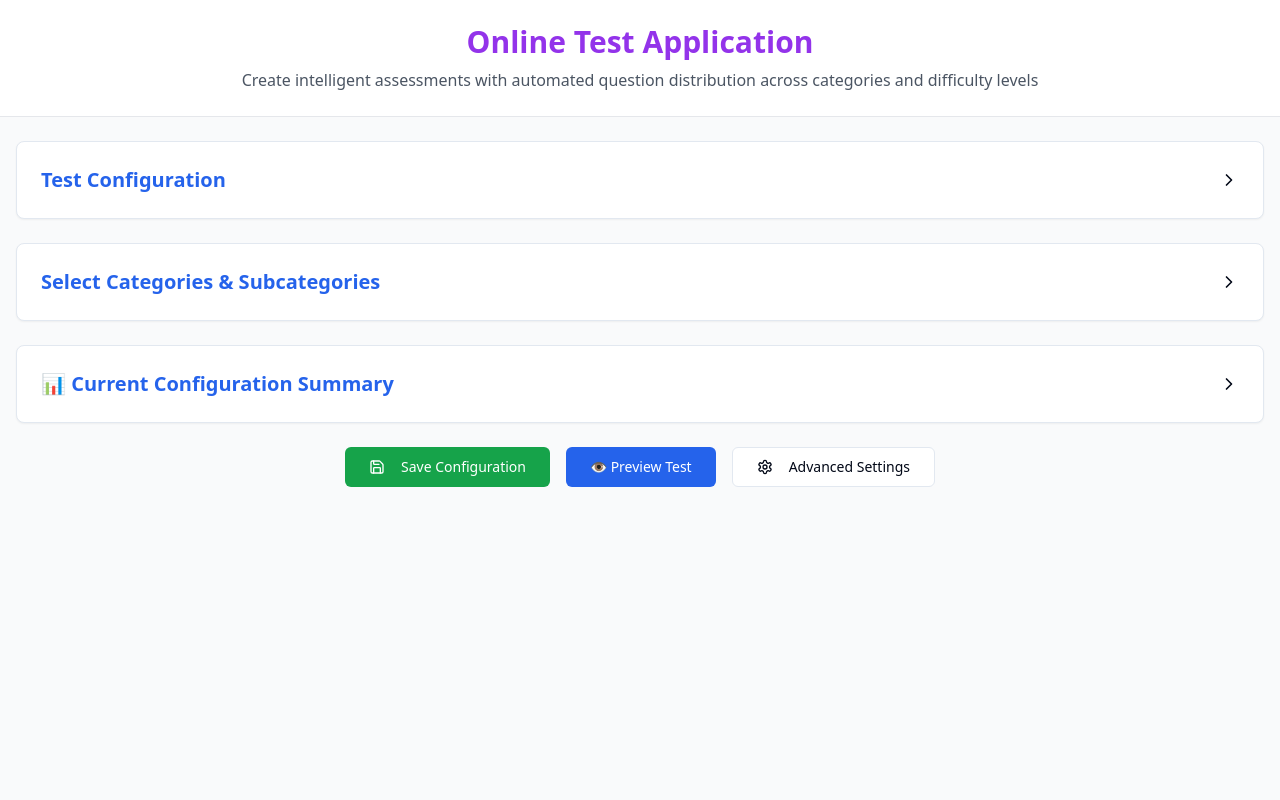
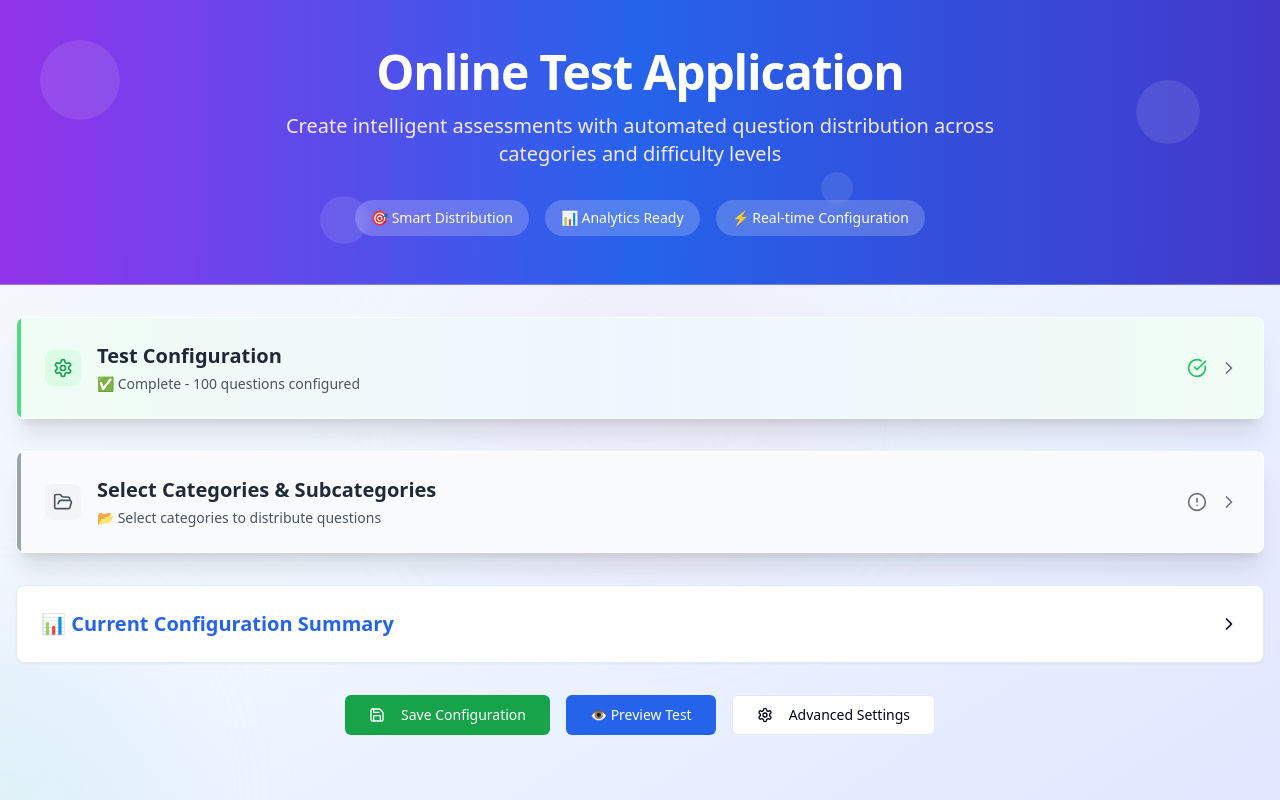
Before and after one commit to Poorit-Technologies/delightful-dev-projects-hub, a React (Vite) app: page / in a window 1280 px wide. Built offline with nearby package versions, Linux system fonts and the light colour scheme.

Commit message:
Refactor: Beautify the UI and apply consistent styling
- Apply requested color scheme and 3D effects.
- Implement UI enhancements for collapsed sections and overall page.

```diff
--- a/src/components/CategorySelector.tsx
+++ b/src/components/CategorySelector.tsx
@@ -1,7 +1,7 @@
 import { useState } from 'react';
 import { Card } from '@/components/ui/card';
 import { Collapsible, CollapsibleContent, CollapsibleTrigger } from '@/components/ui/collapsible';
-import { ChevronDown, ChevronRight } from 'lucide-react';
+import { ChevronDown, ChevronRight, FolderOpen, CheckCircle, AlertCircle } from 'lucide-react';
 import { Category, Subcategory, TestConfig } from './TestConfigurationApp';
 import CategoryHeader from './CategoryHeader';
 import CategoryTotals from './CategoryTotals';
@@ -15,6 +15,12 @@ interface CategorySelectorProps {
 
 const CategorySelector = ({ categories, onCategoriesChange, config }: CategorySelectorProps) => {
   const [isMainCollapsed, setIsMainCollapsed] = useState(true);
+
+  const selectedCategories = categories.filter(cat => cat.selected);
+  const hasSelectedCategories = selectedCategories.length > 0;
+  const totalQuestions = selectedCategories.reduce((total, cat) => {
+    return total + cat.subcategories.reduce((subTotal, sub) => subTotal + sub.easy + sub.medium + sub.hard, 0);
+  }, 0);
 
   const toggleCategory = (categoryId: string) => {
     const updatedCategories = categories.map(cat =>
@@ -179,17 +185,58 @@ const CategorySelector = ({ categories, onCategoriesChange, config }: CategorySe
   };
 
   return (
-    <Card className="p-6">
+    <Card className="p-0 overflow-hidden backdrop-blur-sm bg-white/80 border border-white/40 shadow-xl hover:shadow-2xl transition-all duration-300">
       <Collapsible open={!isMainCollapsed} onOpenChange={(open) => setIsMainCollapsed(!open)}>
-        <CollapsibleTrigger className="flex items-center justify-between w-full">
-          <h2 className="text-xl font-semibold text-blue-600">Select Categories & Subcategories</h2>
-          {!isMainCollapsed ? <ChevronDown className="h-5 w-5" /> : <ChevronRight className="h-5 w-5" />}
+        <CollapsibleTrigger className="w-full group">
+          <div className={`flex items-center justify-between p-6 transition-all duration-300 ${
+            !isMainCollapsed
+              ? 'bg-gradient-to-r from-blue-50 to-indigo-50'
+              : hasSelectedCategories
+                ? 'bg-gradient-to-r from-green-50 via-blue-50 to-green-50 hover:from-green-100 hover:to-blue-100'
+                : 'bg-gradient-to-r from-gray-50 via-slate-50 to-gray-50 hover:from-gray-100 hover:to-slate-100'
+          } border-l-4 ${
+            hasSelectedCategories ? 'border-l-green-400' : 'border-l-gray-400'
+          }`}>
+            <div className="flex items-center space-x-4">
+              <div className={`p-2 rounded-lg transition-all duration-300 ${
+                hasSelectedCategories
+                  ? 'bg-green-100 text-green-600'
+                  : 'bg-gray-100 text-gray-600'
+              }`}>
+                <FolderOpen className="h-5 w-5" />
+              </div>
+              <div className="text-left">
+                <h2 className="text-xl font-semibold text-gray-800 group-hover:text-blue-700 transition-colors">
+                  Select Categories & Subcategories
+                </h2>
+                <p className="text-sm text-gray-600 mt-1">
+                  {hasSelectedCategories
+                    ? `✅ ${selectedCategories.length} categories selected, ${totalQuestions} questions assigned`
+                    : `📂 Select categories to distribute questions`
+                  }
+                </p>
+              </div>
+            </div>
+            <div className="flex items-center space-x-3">
+              {hasSelectedCategories ? (
+                <CheckCircle className="h-5 w-5 text-green-500" />
+              ) : (
+                <AlertCircle className="h-5 w-5 text-gray-500" />
+              )}
+              {!isMainCollapsed ? (
+                <ChevronDown className="h-5 w-5 text-gray-500 group-hover:text-blue-600 transition-colors" />
+              ) : (
+                <ChevronRight className="h-5 w-5 text-gray-500 group-hover:text-blue-600 transition-colors" />
+              )}
+            </div>
+          </div>
         </CollapsibleTrigger>
 
-        <CollapsibleContent>
-          <div className="space-y-4 mt-4">
+        <CollapsibleContent className="animate-accordion-down">
+          <div className="p-6 bg-gradient-to-br from-white to-gray-50">
+            <div className="space-y-4">
               {categories.map((category) => (
-              <div key={category.id} className="border border-gray-200 rounded-lg">
+                <div key={category.id} className="border border-gray-200 rounded-xl overflow-hidden shadow-sm hover:shadow-md transition-shadow duration-300 bg-white/50 backdrop-blur-sm">
                   {/* Category Header with Totals */}
                   <div className="flex items-center justify-between">
                     <CategoryHeader
@@ -212,6 +259,7 @@ const CategorySelector = ({ categories, onCategoriesChange, config }: CategorySe
                 </div>
               ))}
             </div>
+          </div>
         </CollapsibleContent>
       </Collapsible>
     </Card>
--- a/src/components/TestConfiguration.tsx
+++ b/src/components/TestConfiguration.tsx
@@ -1,10 +1,9 @@
-
 import { Card } from '@/components/ui/card';
 import { Input } from '@/components/ui/input';
 import { Label } from '@/components/ui/label';
 import { Checkbox } from '@/components/ui/checkbox';
 import { Collapsible, CollapsibleContent, CollapsibleTrigger } from '@/components/ui/collapsible';
-import { ChevronDown, ChevronRight } from 'lucide-react';
+import { ChevronDown, ChevronRight, Settings, CheckCircle, AlertCircle } from 'lucide-react';
 import { useState } from 'react';
 import { useToast } from '@/hooks/use-toast';
 import { TestConfig } from './TestConfigurationApp';
@@ -24,6 +23,11 @@ const TestConfiguration = ({ config, onConfigChange }: TestConfigurationProps) =
   function calculatePercentage(count: number) {
     return config.totalQuestions > 0 ? Math.round((count / config.totalQuestions) * 100) : 0;
   }
+
+  const isConfigComplete = () => {
+    const totalPercentage = easyPercentage + mediumPercentage + hardPercentage;
+    return totalPercentage === 100 && config.totalQuestions > 0;
+  };
 
   const handleInputChange = (field: keyof TestConfig, value: number | boolean) => {
     onConfigChange({ [field]: value });
@@ -61,7 +65,6 @@ const TestConfiguration = ({ config, onConfigChange }: TestConfigurationProps) =
   const validatePercentages = () => {
     const totalPercentage = easyPercentage + mediumPercentage + hardPercentage;
     if (totalPercentage === 100) {
-      // If validation passes, collapse the section
       setIsOpen(false);
       toast({
         title: "Configuration Valid",
@@ -69,7 +72,6 @@ const TestConfiguration = ({ config, onConfigChange }: TestConfigurationProps) =
         variant: "default",
       });
     } else {
-      // Only show error if total is not 100%
       toast({
         title: "Validation Error",
         description: `Total percentage must equal 100%. Current total: ${totalPercentage}%`,
@@ -79,43 +81,79 @@ const TestConfiguration = ({ config, onConfigChange }: TestConfigurationProps) =
   };
 
   const handleSectionBlur = (e: React.FocusEvent) => {
-    // Check if the focus is moving outside the Test Configuration section
     const currentTarget = e.currentTarget;
     const relatedTarget = e.relatedTarget as Node;
 
-    // If relatedTarget is null or not contained within the current section, validate
     if (!relatedTarget || !currentTarget.contains(relatedTarget)) {
       const totalPercentage = easyPercentage + mediumPercentage + hardPercentage;
-      // Only validate and show error if the total is not 100%
       if (totalPercentage !== 100) {
         validatePercentages();
       } else if (totalPercentage === 100) {
-        // If validation passes, collapse the section without showing success toast
         setIsOpen(false);
       }
     }
   };
 
   return (
-    <Card className="p-6">
+    <Card className="p-0 overflow-hidden backdrop-blur-sm bg-white/80 border border-white/40 shadow-xl hover:shadow-2xl transition-all duration-300">
       <Collapsible open={isOpen} onOpenChange={setIsOpen}>
-        <CollapsibleTrigger className="flex items-center justify-between w-full">
-          <h2 className="text-xl font-semibold text-blue-600">Test Configuration</h2>
-          {isOpen ? <ChevronDown className="h-5 w-5" /> : <ChevronRight className="h-5 w-5" />}
+        <CollapsibleTrigger className="w-full group">
+          <div className={`flex items-center justify-between p-6 transition-all duration-300 ${
+            isOpen
+              ? 'bg-gradient-to-r from-blue-50 to-indigo-50'
+              : isConfigComplete()
+                ? 'bg-gradient-to-r from-green-50 via-blue-50 to-green-50 hover:from-green-100 hover:to-blue-100'
+                : 'bg-gradient-to-r from-orange-50 via-yellow-50 to-orange-50 hover:from-orange-100 hover:to-yellow-100'
+          } border-l-4 ${
+            isConfigComplete() ? 'border-l-green-400' : 'border-l-orange-400'
+          }`}>
+            <div className="flex items-center space-x-4">
+              <div className={`p-2 rounded-lg transition-all duration-300 ${
+                isConfigComplete()
+                  ? 'bg-green-100 text-green-600'
+                  : 'bg-orange-100 text-orange-600'
+              }`}>
+                <Settings className="h-5 w-5" />
+              </div>
+              <div className="text-left">
+                <h2 className="text-xl font-semibold text-gray-800 group-hover:text-blue-700 transition-colors">
+                  Test Configuration
+                </h2>
+                <p className="text-sm text-gray-600 mt-1">
+                  {isConfigComplete()
+                    ? `✅ Complete - ${config.totalQuestions} questions configured`
+                    : `⚠️ Configure ${config.totalQuestions} total questions`
+                  }
+                </p>
+              </div>
+            </div>
+            <div className="flex items-center space-x-3">
+              {isConfigComplete() ? (
+                <CheckCircle className="h-5 w-5 text-green-500" />
+              ) : (
+                <AlertCircle className="h-5 w-5 text-orange-500" />
+              )}
+              {isOpen ? (
+                <ChevronDown className="h-5 w-5 text-gray-500 group-hover:text-blue-600 transition-colors" />
+              ) : (
+                <ChevronRight className="h-5 w-5 text-gray-500 group-hover:text-blue-600 transition-colors" />
+              )}
+            </div>
+          </div>
         </CollapsibleTrigger>
 
-        <CollapsibleContent>
-          <div onBlur={handleSectionBlur}>
+        <CollapsibleContent className="animate-accordion-down">
+          <div onBlur={handleSectionBlur} className="p-6 bg-gradient-to-br from-white to-gray-50">
             <p className="text-sm text-gray-600 mb-6">
               Configure your test parameters and question distribution with intelligent distribution
             </p>
 
             <div className="grid grid-cols-1 lg:grid-cols-4 gap-6">
               {/* Total Questions */}
-              <div className="space-y-2 p-4 rounded-lg border-2 border-blue-400 bg-gradient-to-b from-blue-100 via-blue-200 to-blue-300 text-blue-900 shadow-lg transform hover:scale-105 transition-all duration-200"
+              <div className="space-y-2 p-6 rounded-xl border-2 border-blue-300 bg-gradient-to-b from-blue-50 via-blue-100 to-blue-200 text-blue-900 shadow-lg transform hover:scale-105 transition-all duration-300 hover:shadow-xl"
                    style={{
                      textShadow: '0 1px 2px rgba(0,0,0,0.3)',
-                     boxShadow: '0 4px 8px rgba(0,0,0,0.2), inset 0 2px 0 rgba(255,255,255,0.3), inset 0 -2px 0 rgba(0,0,0,0.1)'
+                     boxShadow: '0 8px 25px rgba(59, 130, 246, 0.15), inset 0 2px 0 rgba(255,255,255,0.3), inset 0 -2px 0 rgba(0,0,0,0.1)'
                    }}>
                 <Label htmlFor="totalQuestions" className="text-sm font-semibold text-center block">Total Questions</Label>
                 <div className="text-center">
@@ -125,16 +163,16 @@ const TestConfiguration = ({ config, onConfigChange }: TestConfigurationProps) =
                     type="number"
                     value={config.totalQuestions}
                     onChange={(e) => handleTotalQuestionsChange(parseInt(e.target.value) || 0)}
-                    className="text-center font-semibold text-lg bg-white text-blue-900"
+                    className="text-center font-semibold text-lg bg-white/90 text-blue-900 border-blue-200 focus:border-blue-400"
                   />
                 </div>
               </div>
 
               {/* Easy Questions */}
-              <div className="space-y-2 p-4 rounded-lg border-2 border-green-400 bg-gradient-to-b from-green-100 via-green-200 to-green-300 text-green-900 shadow-lg transform hover:scale-105 transition-all duration-200"
+              <div className="space-y-2 p-6 rounded-xl border-2 border-green-300 bg-gradient-to-b from-green-50 via-green-100 to-green-200 text-green-900 shadow-lg transform hover:scale-105 transition-all duration-300 hover:shadow-xl"
                    style={{
                      textShadow: '0 1px 2px rgba(0,0,0,0.3)',
-                     boxShadow: '0 4px 8px rgba(0,0,0,0.2), inset 0 2px 0 rgba(255,255,255,0.3), inset 0 -2px 0 rgba(0,0,0,0.1)'
+                     boxShadow: '0 8px 25px rgba(34, 197, 94, 0.15), inset 0 2px 0 rgba(255,255,255,0.3), inset 0 -2px 0 rgba(0,0,0,0.1)'
                    }}>
                 <Label className="text-sm font-semibold text-green-900 text-center block">Easy Questions</Label>
                 <div className="text-center">
@@ -148,7 +186,7 @@ const TestConfiguration = ({ config, onConfigChange }: TestConfigurationProps) =
                       type="text"
                       value={easyPercentage}
                       onChange={(e) => handlePercentageChange('easy', parseInt(e.target.value) || 0)}
-                      className="text-center bg-white text-green-900"
+                      className="text-center bg-white/90 text-green-900 border-green-200 focus:border-green-400"
                     />
                   </div>
                   <div className="space-y-2 mt-3">
@@ -160,7 +198,7 @@ const TestConfiguration = ({ config, onConfigChange }: TestConfigurationProps) =
                       type="number"
                       value={config.easyMarks}
                       onChange={(e) => handleInputChange('easyMarks', parseInt(e.target.value) || 0)}
-                      className="text-center bg-white text-green-900"
+                      className="text-center bg-white/90 text-green-900 border-green-200 focus:border-green-400"
                     />
                   </div>
                   <Input
@@ -168,16 +206,16 @@ const TestConfiguration = ({ config, onConfigChange }: TestConfigurationProps) =
                     placeholder="Time (seconds)"
                     value={config.easyTime}
                     onChange={(e) => handleInputChange('easyTime', parseInt(e.target.value) || 0)}
-                    className="mt-3 text-center bg-white text-green-900"
+                    className="mt-3 text-center bg-white/90 text-green-900 border-green-200 focus:border-green-400"
                   />
                 </div>
               </div>
 
               {/* Medium Questions */}
-              <div className="space-y-2 p-4 rounded-lg border-2 border-orange-400 bg-gradient-to-b from-orange-100 via-orange-200 to-orange-300 text-orange-900 shadow-lg transform hover:scale-105 transition-all duration-200"
+              <div className="space-y-2 p-6 rounded-xl border-2 border-orange-300 bg-gradient-to-b from-orange-50 via-orange-100 to-orange-200 text-orange-900 shadow-lg transform hover:scale-105 transition-all duration-300 hover:shadow-xl"
                    style={{
                      textShadow: '0 1px 2px rgba(0,0,0,0.3)',
-                     boxShadow: '0 4px 8px rgba(0,0,0,0.2), inset 0 2px 0 rgba(255,255,255,0.3), inset 0 -2px 0 rgba(0,0,0,0.1)'
+                     boxShadow: '0 8px 25px rgba(249, 115, 22, 0.15), inset 0 2px 0 rgba(255,255,255,0.3), inset 0 -2px 0 rgba(0,0,0,0.1)'
                    }}>
                 <Label className="text-sm font-semibold text-orange-900 text-center block">Medium Questions</Label>
                 <div className="text-center">
@@ -191,7 +229,7 @@ const TestConfiguration = ({ config, onConfigChange }: TestConfigurationProps) =
                       type="text"
                       value={mediumPercentage}
                       onChange={(e) => handlePercentageChange('medium', parseInt(e.target.value) || 0)}
-                      className="text-center bg-white text-orange-900"
+                      className="text-center bg-white/90 text-orange-900 border-orange-200 focus:border-orange-400"
                     />
                   </div>
                   <div className="space-y-2 mt-3">
@@ -203,7 +241,7 @@ const TestConfiguration = ({ config, onConfigChange }: TestConfigurationProps) =
                       type="number"
                       value={config.mediumMarks}
                       onChange={(e) => handleInputChange('mediumMarks', parseInt(e.target.value) || 0)}
-                      className="text-center bg-white text-orange-900"
+                      className="text-center bg-white/90 text-orange-900 border-orange-200 focus:border-orange-400"
                     />
                   </div>
                   <Input
@@ -211,16 +249,16 @@ const TestConfiguration = ({ config, onConfigChange }: TestConfigurationProps) =
                     placeholder="Time (seconds)"
                     value={config.mediumTime}
                     onChange={(e) => handleInputChange('mediumTime', parseInt(e.target.value) || 0)}
-                    className="mt-3 text-center bg-white text-orange-900"
+                    className="mt-3 text-center bg-white/90 text-orange-900 border-orange-200 focus:border-orange-400"
                   />
                 </div>
               </div>
 
               {/* Hard Questions */}
-              <div className="space-y-2 p-4 rounded-lg border-2 border-red-400 bg-gradient-to-b from-red-100 via-red-200 to-red-300 text-red-900 shadow-lg transform hover:scale-105 transition-all duration-200"
+              <div className="space-y-2 p-6 rounded-xl border-2 border-red-300 bg-gradient-to-b from-red-50 via-red-100 to-red-200 text-red-900 shadow-lg transform hover:scale-105 transition-all duration-300 hover:shadow-xl"
                    style={{
                      textShadow: '0 1px 2px rgba(0,0,0,0.3)',
-                     boxShadow: '0 4px 8px rgba(0,0,0,0.2), inset 0 2px 0 rgba(255,255,255,0.3), inset 0 -2px 0 rgba(0,0,0,0.1)'
+                     boxShadow: '0 8px 25px rgba(239, 68, 68, 0.15), inset 0 2px 0 rgba(255,255,255,0.3), inset 0 -2px 0 rgba(0,0,0,0.1)'
                    }}>
                 <Label className="text-sm font-semibold text-red-900 text-center block">Hard Questions</Label>
                 <div className="text-center">
@@ -234,7 +272,7 @@ const TestConfiguration = ({ config, onConfigChange }: TestConfigurationProps) =
                       type="text"
                       value={hardPercentage}
                       onChange={(e) => handlePercentageChange('hard', parseInt(e.target.value) || 0)}
-                      className="text-center bg-white text-red-900"
+                      className="text-center bg-white/90 text-red-900 border-red-200 focus:border-red-400"
                     />
                   </div>
                   <div className="space-y-2 mt-3">
@@ -246,7 +284,7 @@ const TestConfiguration = ({ config, onConfigChange }: TestConfigurationProps) =
                       type="number"
                       value={config.hardMarks}
                       onChange={(e) => handleInputChange('hardMarks', parseInt(e.target.value) || 0)}
-                      className="text-center bg-white text-red-900"
+                      className="text-center bg-white/90 text-red-900 border-red-200 focus:border-red-400"
                     />
                   </div>
                   <Input
@@ -254,14 +292,14 @@ const TestConfiguration = ({ config, onConfigChange }: TestConfigurationProps) =
                     placeholder="Time (seconds)"
                     value={config.hardTime}
                     onChange={(e) => handleInputChange('hardTime', parseInt(e.target.value) || 0)}
-                    className="mt-3 text-center bg-white text-red-900"
+                    className="mt-3 text-center bg-white/90 text-red-900 border-red-200 focus:border-red-400"
                   />
                 </div>
               </div>
             </div>
 
             {/* Smart Distribution */}
-            <div className="mt-6 p-4 bg-yellow-50 border border-yellow-200 rounded-lg">
+            <div className="mt-6 p-4 bg-gradient-to-r from-yellow-50 to-amber-50 border border-yellow-200 rounded-xl shadow-inner">
               <div className="flex items-center space-x-2">
                 <Checkbox
                   id="smartDistribution"
--- a/src/components/TestConfigurationApp.tsx
+++ b/src/components/TestConfigurationApp.tsx
@@ -109,24 +109,39 @@ const TestConfigurationApp = () => {
   };
 
   return (
-    <div className="min-h-screen bg-gray-50">
+    <div className="min-h-screen bg-gradient-to-br from-slate-50 via-blue-50 to-indigo-100">
+      {/* Decorative background elements */}
+      <div className="fixed inset-0 overflow-hidden pointer-events-none">
+        <div className="absolute -top-40 -right-40 w-80 h-80 bg-gradient-to-br from-blue-200/30 to-purple-200/30 rounded-full blur-3xl"></div>
+        <div className="absolute -bottom-40 -left-40 w-80 h-80 bg-gradient-to-tr from-green-200/30 to-blue-200/30 rounded-full blur-3xl"></div>
+        <div className="absolute top-1/2 left-1/2 transform -translate-x-1/2 -translate-y-1/2 w-96 h-96 bg-gradient-to-r from-purple-200/20 to-pink-200/20 rounded-full blur-3xl"></div>
+      </div>
+
       <TestHeader />
 
-      <div className="max-w-7xl mx-auto px-4 py-6 space-y-6">
+      <div className="relative max-w-7xl mx-auto px-4 py-8 space-y-8">
+        <div className="animate-fade-in">
           <TestConfiguration
             config={testConfig}
             onConfigChange={updateTestConfig}
           />
+        </div>
 
+        <div className="animate-fade-in" style={{ animationDelay: '0.1s' }}>
           <CategorySelector
             categories={categories}
             onCategoriesChange={updateCategories}
             config={testConfig}
           />
+        </div>
 
+        <div className="animate-fade-in" style={{ animationDelay: '0.2s' }}>
           <ConfigurationSummary config={testConfig} />
+        </div>
 
+        <div className="animate-fade-in" style={{ animationDelay: '0.3s' }}>
           <ActionButtons />
+        </div>
       </div>
     </div>
   );
--- a/src/components/TestHeader.tsx
+++ b/src/components/TestHeader.tsx
@@ -1,15 +1,37 @@
 
 const TestHeader = () => {
   return (
-    <div className="bg-white border-b border-gray-200 py-6">
-      <div className="max-w-7xl mx-auto px-4">
+    <div className="relative bg-gradient-to-r from-purple-600 via-blue-600 to-indigo-700 border-b border-purple-200/30 py-12 overflow-hidden">
+      {/* Decorative background elements */}
+      <div className="absolute inset-0 bg-gradient-to-r from-purple-600/90 via-blue-600/90 to-indigo-700/90"></div>
+      <div className="absolute top-0 left-0 w-full h-full opacity-10">
+        <div className="absolute top-10 left-10 w-20 h-20 bg-white rounded-full"></div>
+        <div className="absolute top-20 right-20 w-16 h-16 bg-white rounded-full"></div>
+        <div className="absolute bottom-10 left-1/4 w-12 h-12 bg-white rounded-full"></div>
+        <div className="absolute bottom-20 right-1/3 w-8 h-8 bg-white rounded-full"></div>
+      </div>
+
+      <div className="relative max-w-7xl mx-auto px-4">
         <div className="text-center">
-          <h1 className="text-3xl font-bold text-purple-600 mb-2">
+          <h1 className="text-4xl md:text-5xl font-bold text-white mb-4 tracking-tight">
             Online Test Application
           </h1>
-          <p className="text-gray-600">
+          <p className="text-lg md:text-xl text-purple-100 max-w-3xl mx-auto leading-relaxed">
             Create intelligent assessments with automated question distribution across categories and difficulty levels
           </p>
+
+          {/* Feature highlights */}
+          <div className="mt-8 flex flex-wrap justify-center gap-4">
+            <div className="bg-white/20 backdrop-blur-sm rounded-full px-4 py-2 text-white text-sm font-medium">
+              🎯 Smart Distribution
+            </div>
+            <div className="bg-white/20 backdrop-blur-sm rounded-full px-4 py-2 text-white text-sm font-medium">
+              📊 Analytics Ready
+            </div>
+            <div className="bg-white/20 backdrop-blur-sm rounded-full px-4 py-2 text-white text-sm font-medium">
+              ⚡ Real-time Configuration
+            </div>
+          </div>
         </div>
       </div>
     </div>
--- a/src/index.css
+++ b/src/index.css
@@ -1,3 +1,4 @@
+
 @tailwind base;
 @tailwind components;
 @tailwind utilities;
@@ -99,3 +100,50 @@
     @apply bg-background text-foreground;
   }
 }
+
+@layer utilities {
+  /* Fade in animation */
+  .animate-fade-in {
+    animation: fadeIn 0.6s ease-out forwards;
+    opacity: 0;
+    transform: translateY(20px);
+  }
+
+  @keyframes fadeIn {
+    to {
+      opacity: 1;
+      transform: translateY(0);
+    }
+  }
+
+  /* Accordion animations */
+  .animate-accordion-down {
+    animation: accordion-down 0.3s ease-out;
+  }
+
+  .animate-accordion-up {
+    animation: accordion-up 0.3s ease-out;
+  }
+
+  @keyframes accordion-down {
+    from {
+      height: 0;
+      opacity: 0;
+    }
+    to {
+      height: var(--radix-accordion-content-height);
+      opacity: 1;
+    }
+  }
+
+  @keyframes accordion-up {
+    from {
+      height: var(--radix-accordion-content-height);
+      opacity: 1;
+    }
+    to {
+      height: 0;
+      opacity: 0;
+    }
+  }
+}
```
Lines whose indentation alone changed are shown as unchanged.
